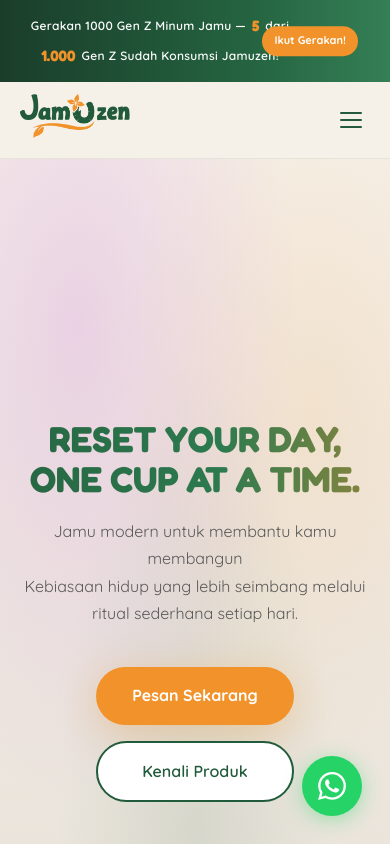
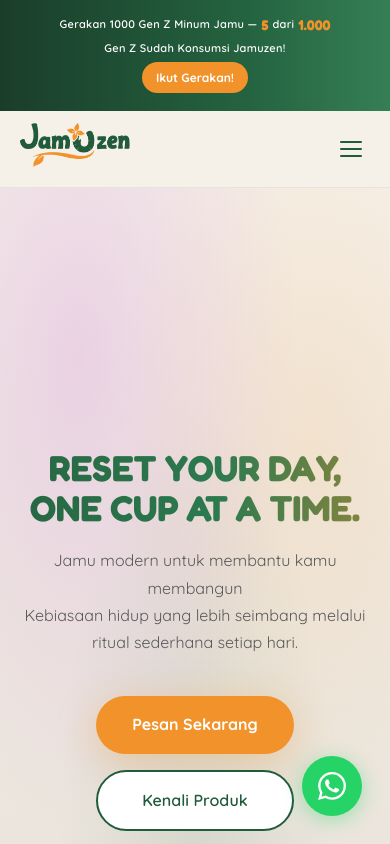
Before and after one commit to GregoriusPeitra/JamuzenLandingPage, a plain HTML site: page index.html in a window 390 px wide. Shown: the top 844 px of the page. Drawn offline with Linux system fonts and the light colour scheme.

Commit message:
Update index.html

```diff
--- a/index.html
+++ b/index.html
@@ -172,32 +172,36 @@
     @media (max-width: 600px) {
       .campaign-banner .campaign-progress-bar { display: none; }
       .campaign-banner .campaign-inner {
-        gap: 8px;
-        flex-wrap: wrap;
-        justify-content: center;
-        padding-right: 80px;
-      }
-      .campaign-banner .campaign-text-group {
         gap: 6px;
         flex-wrap: wrap;
         justify-content: center;
+        white-space: normal;
+        padding-bottom: 4px;
+      }
+      .campaign-banner .campaign-text-group {
+        gap: 4px;
+        flex-wrap: wrap;
+        justify-content: center;
+        flex-basis: 100%;
       }
       .campaign-banner .campaign-cta {
-        position: absolute;
-        right: 12px;
-        top: 50%;
-        transform: translateY(-50%);
-        padding: 6px 12px;
-        font-size: 11px;
+        position: static;
+        padding: 6px 14px;
+        font-size: 12px;
+        flex-shrink: 0;
       }
       .campaign-banner .campaign-text { font-size: 12px; }
       .campaign-banner .campaign-count,
-      .campaign-banner .campaign-target { font-size: 15px; }
+      .campaign-banner .campaign-target { font-size: 16px; }
+      .campaign-banner .campaign-emoji { font-size: 18px; }
     }
 
     @media (max-width: 480px) {
       .campaign-banner .campaign-emoji { display: none; }
-      .campaign-banner .campaign-inner { font-size: 12px; padding-right: 70px; }
+      .campaign-banner .campaign-inner { gap: 4px; }
+      .campaign-banner .campaign-text { font-size: 11px; }
+      .campaign-banner .campaign-count,
+      .campaign-banner .campaign-target { font-size: 14px; }
     }
 
     html { scroll-behavior: smooth; }
```
